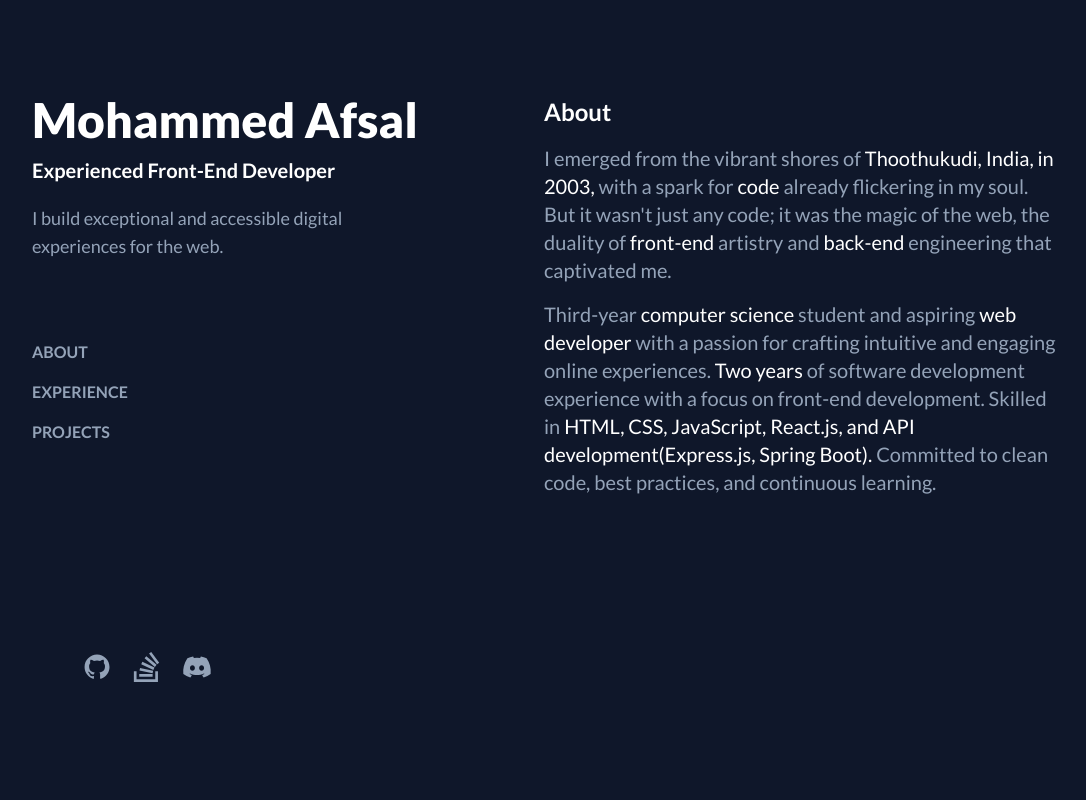
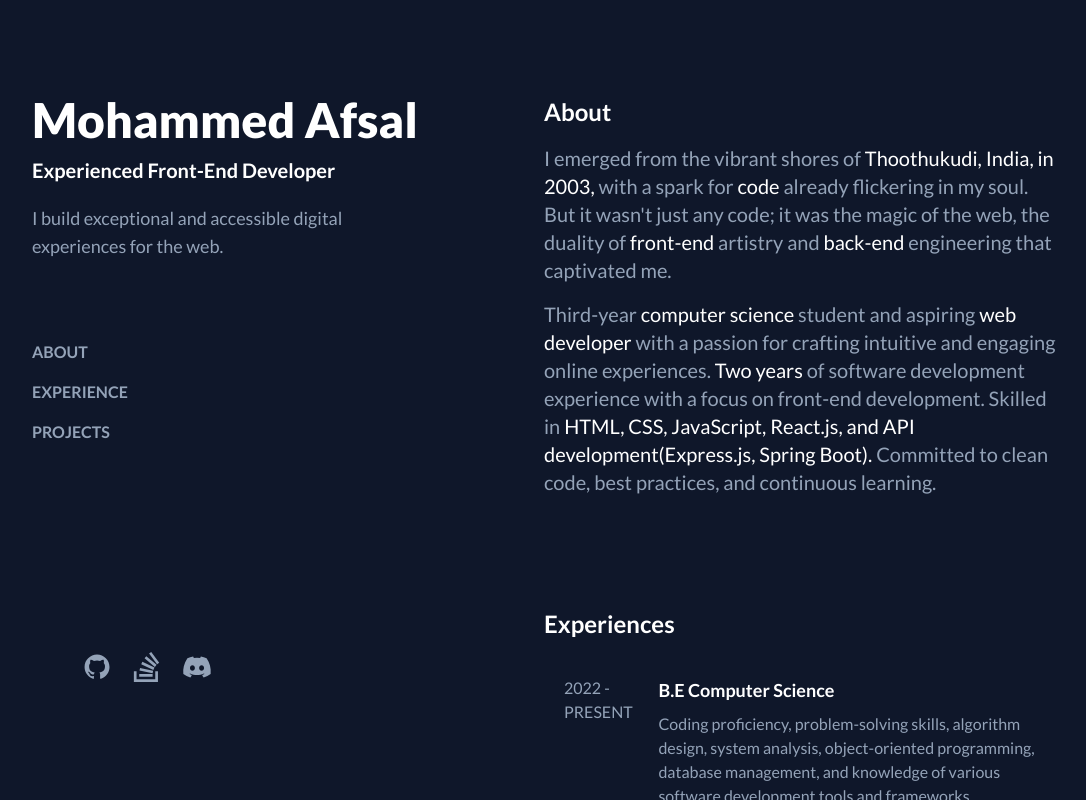
Before and after one commit to mohammedafsalofficial/Portfolio, a React (Vite) app: page / in a window 1280 px wide. Shown: the whole page, without its empty margins (96-1182 px from the left). Built offline with nearby package versions, Linux system fonts and the light colour scheme; some icons are missing.

Commit message:
Add Experiences and Experience Component

```diff
--- a/src/App.jsx
+++ b/src/App.jsx
@@ -4,7 +4,7 @@ import Navbar from "./components/Navbar";
 const App = () => {
   return (
     <div className="bg-slate-900 text-slate-400 min-h-screen antialiased selection:bg-teal-300 selection:text-teal-900">
-      <div className="flex flex-col md:grid md:grid-cols-2 mx-[5%] md:mx-[7%] xl:mx-[10%] 2xl:mx-[20%]">
+      <div className="flex flex-col lg:grid lg:grid-cols-2 mx-[5%] md:mx-[7%] xl:mx-[10%] 2xl:mx-[20%]">
         <Navbar />
         <Home />
       </div>
--- /dev/null
+++ b/src/components/Experience.jsx
@@ -0,0 +1,13 @@
+const Experience = ({ date, title, description }) => {
+  return (
+    <div className="flex flex-col md:flex-row items-start justify-between text-base blue-glassmorphism rounded-xl p-5 space-y-2 md:space-y-0">
+      <p className="w-[20%]">{date}</p>
+      <div className="w-[80%] space-y-2">
+        <h2 className="text-lg text-white font-semibold">{title}</h2>
+        <p>{description}</p>
+      </div>
+    </div>
+  );
+};
+
+export default Experience;
--- /dev/null
+++ b/src/components/Experiences.jsx
@@ -0,0 +1,52 @@
+import Experience from "./Experience";
+
+const Experiences = () => {
+  const experiences = [
+    {
+      id: 1,
+      date: "2022 - PRESENT",
+      title: "B.E Computer Science",
+      description:
+        "Coding proficiency, problem-solving skills, algorithm design, system analysis, object-oriented programming, database management, and knowledge of various software development tools and frameworks.",
+    },
+    {
+      id: 2,
+      date: "2022 - PRESENT",
+      title: "The Git & Github Bootcamp",
+      description:
+        "Master the essentials and the tricky bits: rebasing, squashing, stashing, reflogs, blobs, trees, & more!",
+    },
+
+    {
+      id: 3,
+      date: "2022 - 2023",
+      title: "Intership at Nxtlogic",
+      description:
+        "Did an internship at Nxtlogic and gained experience in HTML, CSS and JavaScript",
+    },
+    {
+      id: 4,
+      date: "2022 - 2023",
+      title: "Web Development Bootcamp",
+      description:
+        "Become a Full-Stack Web Developer with just ONE course. HTML, CSS, Javascript, Node, React, MongoDB, Web3 and DApps.",
+    },
+  ];
+
+  return (
+    <section className="space-y-4 text-lg md:text-xl">
+      <h2 className="text-white text-2xl font-semibold">Experiences</h2>
+      {experiences.map((experience) => (
+        <div key={experience.id}>
+          <Experience
+            date={experience.date}
+            title={experience.title}
+            description={experience.description}
+          />
+        </div>
+      ))}
+    </section>
+  );
+};
+
+export default Experiences;
--- a/src/components/Home.jsx
+++ b/src/components/Home.jsx
@@ -1,9 +1,11 @@
 import About from "./About";
+import Experiences from "./Experiences";
 
 const Home = () => {
   return (
-    <div className="h-fit md:h-screen scrollbar md:pt-24 md:pb-28">
+    <div className="h-fit lg:h-screen scrollbar md:pt-24 md:pb-28 mb-16 md:mb-0 space-y-20 md:space-y-28">
       <About />
+      <Experiences />
     </div>
   );
 };
--- a/src/components/Navbar.jsx
+++ b/src/components/Navbar.jsx
@@ -28,7 +28,7 @@ const Navbar = () => {
   ];
 
   return (
-    <nav className="md:min-h-screen pt-12 mb-28 md:mb-0 md:pt-24 space-y-2 md:space-y-3">
+    <nav className="lg:min-h-screen pt-12 mb-28 md:mb-0 md:pt-24 space-y-2 md:space-y-3">
       <h1 className="text-white text-4xl md:text-5xl font-extrabold">
         <a href="https://mohammedafsal.vercel.app">Mohammed Afsal</a>
       </h1>
@@ -39,7 +39,7 @@ const Navbar = () => {
         <p className="md:w-[70%] mt-5 text-lg">
           I build exceptional and accessible digital experiences for the web.
         </p>
-        <ul className="hidden md:flex flex-col mt-20 space-y-4 font-semibold">
+        <ul className="hidden lg:flex flex-col mt-20 space-y-4 font-semibold">
           {["ABOUT", "EXPERIENCE", "PROJECTS"].map((section, index) => (
             <li key={index}>
               <a href={"#" + section.toLowerCase()} className="hover:text-white">
@@ -48,7 +48,7 @@ const Navbar = () => {
             </li>
           ))}
         </ul>
-        <ul className="flex text-3xl space-x-5 md:absolute md:bottom-28 mt-8 md:mt-0">
+        <ul className="flex text-3xl space-x-5 lg:absolute lg:bottom-28 mt-8 lg:mt-0">
           {socials.map((social) => (
             <li key={social.id}>
               <a href={social.link}>{social.logo}</a>
--- a/src/index.css
+++ b/src/index.css
@@ -24,3 +24,10 @@ span {
   display: none;
   /* for Chrome, Safari, and Opera */
 }
+
+.blue-glassmorphism:hover {
+  background: rgb(39, 51, 89, 0.4);
+  backdrop-filter: blur(5px);
+  -webkit-backdrop-filter: blur(5px);
+  transition-duration: 0.09s;
+}
```
